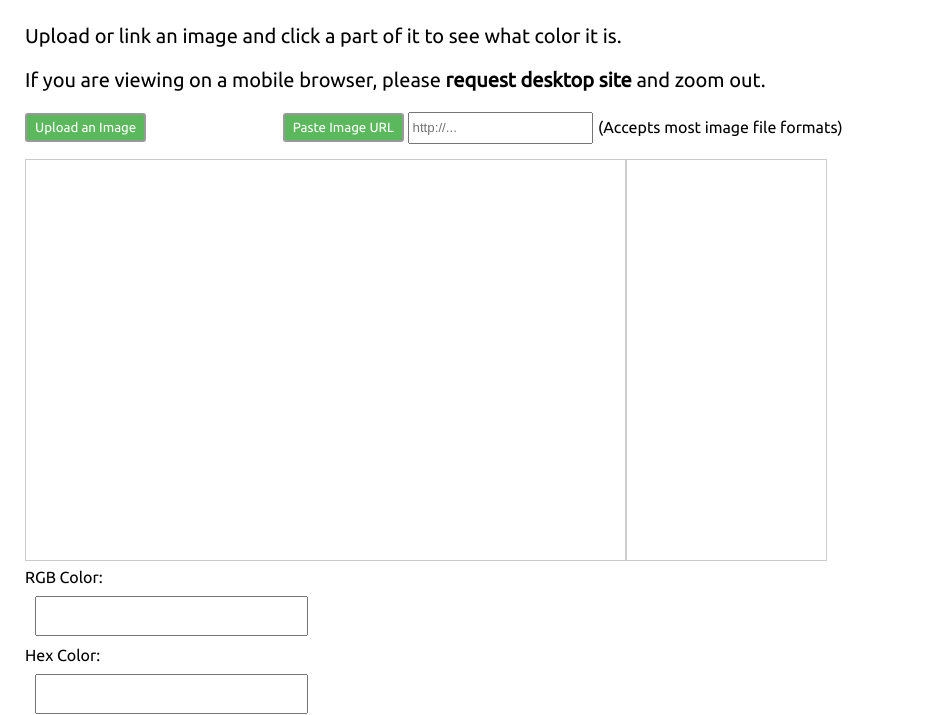
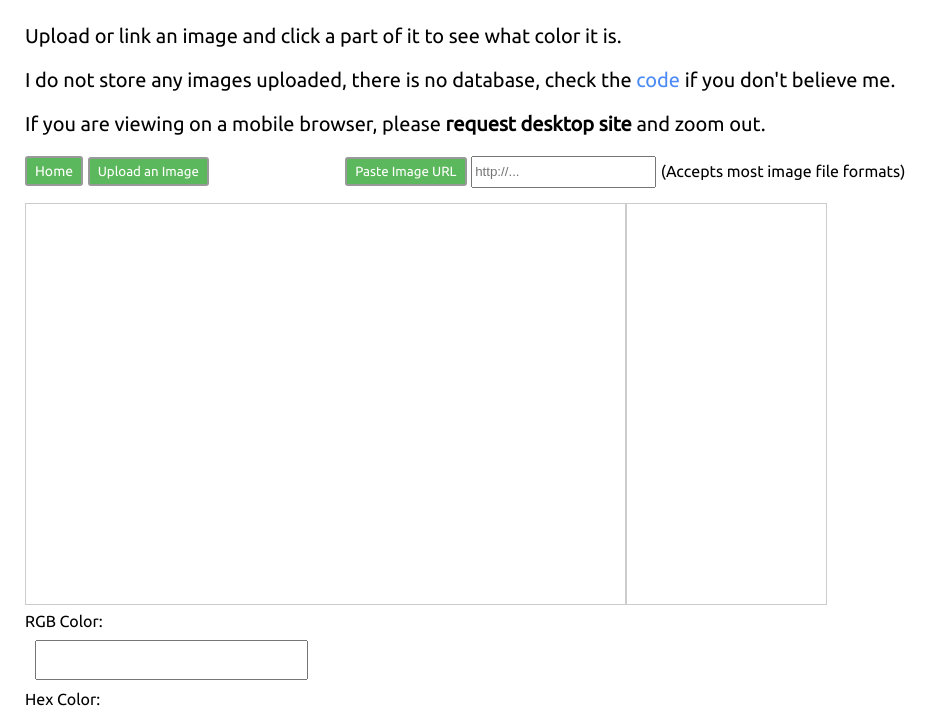
Before and after one commit to DanBullockCS/WhatColorIsThat, a plain HTML site: page index.html in a window 1280 px wide. Shown: the part 74-789 px from the top of the page, without its empty margins (0-943 px from the left). Drawn offline with nearby package versions, Linux system fonts and the light colour scheme.

Commit message:
Home btn and disclaimer of not saving images.

```diff
--- a/index.html
+++ b/index.html
@@ -18,7 +18,9 @@
 <body>
     <h1>What Color Is That?</h1>
     <p>Upload or link an image and click a part of it to see what color it is.</p>
+    <p>I do not store any images uploaded, there is no database, check the <a href="https://github.com/DanBullockCS/WhatColorIsThat" target="_blank">code</a> if you don't believe me.</p>
     <p id="mobile-only-msg">If you are viewing on a mobile browser, please <b>request desktop site</b> and zoom out.</p>
+    <a id="home-btn" href="https://danbullockcs.github.io/">Home</a>
 
     <input type="file" id="imageLoader" name="imageLoader" accept="image/*" class="fileInput">
 
--- a/styles/index.css
+++ b/styles/index.css
@@ -2,6 +2,11 @@ body {
     font-family: 'Ubuntu', sans-serif;
     font-size: 20px;
     margin: 25px;
+}
+
+a {
+    text-decoration: none;
+    color: #4C8BF5;
 }
 
 h1, p {
@@ -74,6 +79,23 @@ label { font-size: 1rem; }
     cursor: pointer;
 }
 
+#home-btn {
+    color: white;
+    font-size: 14px;
+    text-decoration: none;
+    font-family: 'Ubuntu', 'sans-serif';
+    display: inline-block;
+    background: #5cb85c;
+    border: 2px solid #999;
+    border-radius: 3px;
+    padding: 5px 8px;
+    outline: none;
+    white-space: nowrap;
+    -webkit-user-select: none;
+    cursor: pointer;
+}
+#home-btn:hover { border-color: black; }
+
 #imageLinkButton {
     color: white;
     font-family: 'Ubuntu', 'sans-serif';
```
